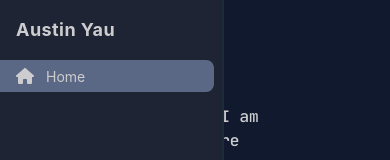
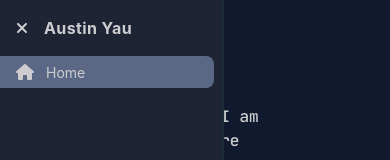
Before and after one commit to ausyau/austinOS, a Next.js app: page / in a window 390 px wide. Shown: the top 160 px of the page. Built offline with nearby package versions, Linux system fonts and the light colour scheme.

Commit message:
Enable Mobile Menu

```diff
--- a/src/assets/icons/icons.tsx
+++ b/src/assets/icons/icons.tsx
@@ -9,6 +9,8 @@ import {
   faSun,
   faSquareCheck,
   faSquare,
+  faBars,
+  faXmark,
 } from "@fortawesome/free-solid-svg-icons";
 import type {IconName, IconDefinition} from "@fortawesome/free-solid-svg-icons";
 
@@ -25,6 +27,8 @@ const iconList: Partial<Record<IconName, IconDefinition>> = {
   moon: faMoon,
   sun: faSun,
   square: faSquare,
+  bars: faBars,
+  xmark: faXmark,
 };
 
 export const FaIcon = (props: FAIconProps) => {
--- a/src/components/Navigation/NavBar/NavBar.tsx
+++ b/src/components/Navigation/NavBar/NavBar.tsx
@@ -4,6 +4,8 @@ import {useThemeContext} from "../../../context/ThemeContext";
 import {NavItem} from "../NavItem";
 import {NavItemProps} from "../NavItem/NavItem";
 import {FaIcon} from "../../../assets/icons/icons";
+import {useState} from "react";
+import clsx from "clsx";
 
 const pages: NavItemProps[] = [
   {label: "Home", link: "/", iconname: "house-blank"},
@@ -47,16 +49,45 @@ const ThemeButton = (): JSX.Element => {
 
 // Eventually Take in props
 export const NavBar = (): JSX.Element => {
+  const [navBarHidden, setNavBarHidden] = useState<boolean>(false);
+
+  const hideNavBar = () => {
+    setNavBarHidden(true);
+  };
+  const showNavBar = () => {
+    setNavBarHidden(false);
+  };
+
   return (
-    <nav className="fixed flex flex-col justify-between flex-1 w-56 min-h-screen border-r-2 dark:border-slate-800 border-slate-300 bg-secondary md">
     <div>
+      <nav className={clsx("fixed", !navBarHidden && "hidden")}>
+        <button className="p-2 my-2 ml-2 xl:hidden" onClick={showNavBar}>
+          <FaIcon className="mr-4 text-primary" iconname="bars" size="lg" />
+        </button>
+      </nav>
+      <nav
+        className={clsx(
+          "fixed flex flex-col justify-between flex-1 w-56 h-screen border-r-2 dark:border-slate-800 border-slate-300 bg-secondary md",
+          navBarHidden && "hidden"
+        )}
+      >
+        <div>
+          <span className="flex flex-row items-center p-2 my-2 ml-2 mr-4">
+            <button className="xl:hidden" onClick={hideNavBar}>
+              <FaIcon
+                className="mr-4 text-primary"
+                iconname="xmark"
+                size="1x"
+              />
+            </button>
             <Link href="/">
-          <a className="inline-flex items-center p-2 my-2 ml-2 mr-4 ">
-            <span className="text-lg font-bold tracking-wide text-primary">
+              <a className="inline-flex items-center mr-4">
+                <span className="font-bold tracking-wide text-md text-primary">
                   Austin Yau
                 </span>
               </a>
             </Link>
+          </span>
           <ul>
             {pages.map(({label, link, subItems, iconname}, index) => {
               return (
@@ -73,5 +104,6 @@ export const NavBar = (): JSX.Element => {
         </div>
         <ThemeButton />
       </nav>
+    </div>
   );
 };
```
Lines whose indentation alone changed are shown as unchanged.
